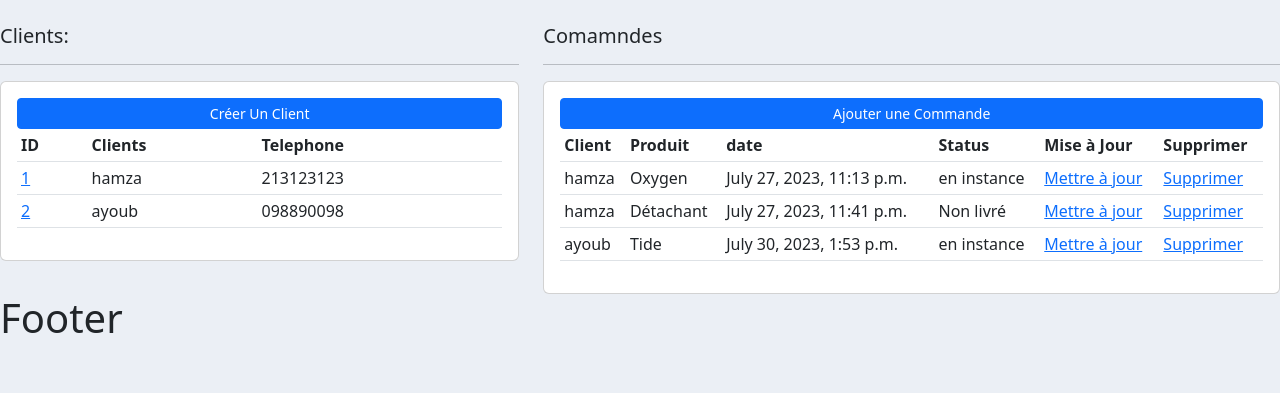
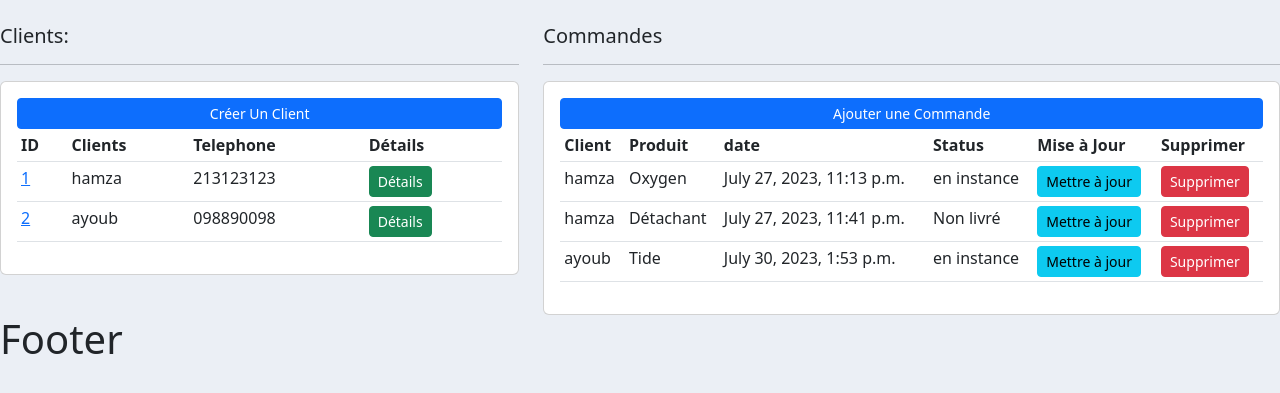
Before and after one commit to elel2000/CRM-Django, a Django app: page / in a window 1280 px wide. Shown: the part 114-507 px from the top of the page. Run offline with Django 4.2, Linux system fonts and the light colour scheme; data comes from the database, SQL or seed files in the repository.

Commit message:
modification3

```diff
--- a/client/urls.py
+++ b/client/urls.py
@@ -4,5 +4,5 @@ from . import views
 
 urlpatterns = [
 
-    path('/<str:pk>/',views.list_client,name='client'),
+    path('<str:pk>/',views.list_client,name='client'),
 ]
--- a/commande/urls.py
+++ b/commande/urls.py
@@ -5,4 +5,5 @@ from . import views
 urlpatterns = [
 
     path('',views.list_commande),
+    path('ajouter_commandes',views.ajouter_commandes,name="ajouter_commandes")
 ]
--- a/templates/produit/acceuil.html
+++ b/templates/produit/acceuil.html
@@ -13,6 +13,7 @@
 					<th>ID</th>
 					<th>Clients</th>
 					<th>Telephone</th>
+					<th>Détails</th>
 				</tr>
 
 				{% for client in client %}
@@ -20,6 +21,7 @@
 					<td><a href="{% url 'client' client.id %}">{{ client.id }}</a></td>
 					<td>{{ client.nom }}</td>
 					<td>{{ client.telephone }}</td>
+					<td><a class="btn btn-sm btn-success" href="{% url 'client' client.id %}">Détails</a></td>
 				</tr>
 				{% endfor %}
 			</table>
@@ -27,7 +29,7 @@
 	</div>
 
 	<div class="col-md-7">
-		<h5>Comamndes</h5>
+		<h5>Commandes</h5>
 		<hr>
 		<div class="card card-body">
 			<a class="btn btn-primary  btn-sm btn-block" href="">Ajouter une Commande</a>
@@ -46,8 +48,8 @@
 					<td>{{commande.produits}}</td>
 					<td>{{commande.date_creation}}</td>
 					<td>{{commande.status}}</td>
-					<td><a href="#">Mettre à jour</a></td>
-					<td><a href="#">Supprimer</a></td>
+					<td><a class="btn btn-sm btn-info" href="{% url 'ajouter_commandes' %}" >Mettre à jour</a></td>
+					<td><a class="btn btn-sm btn-danger" href="#">Supprimer</a></td>
 				</tr>
 				{% endfor %}
 
```
Also changed, not shown: commande/forms.py (added, +7 -0 lines), commande/views.py (+11 -2 lines), templates/commande/ajouter_commandes.html (added, +9 -0 lines).
